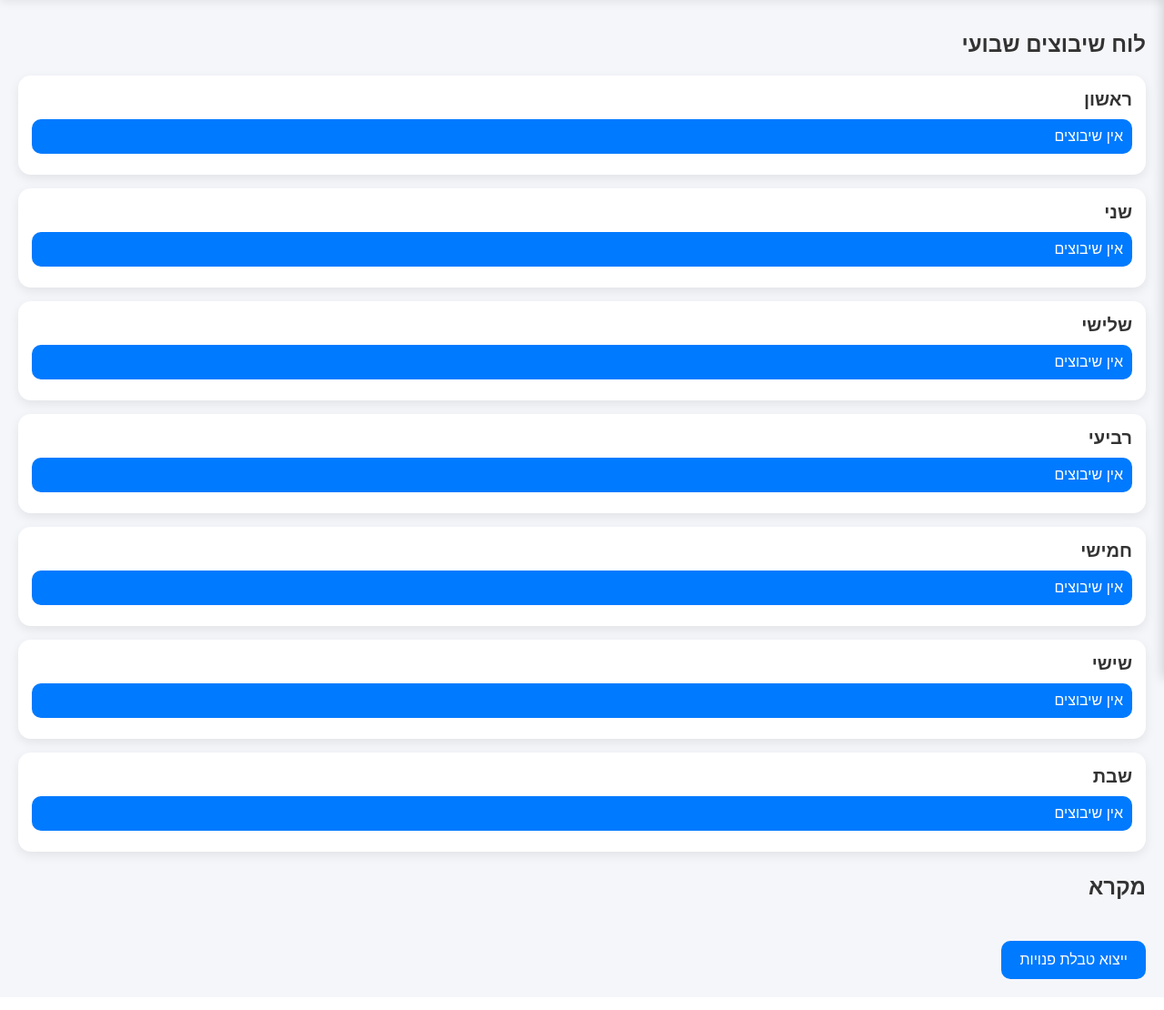
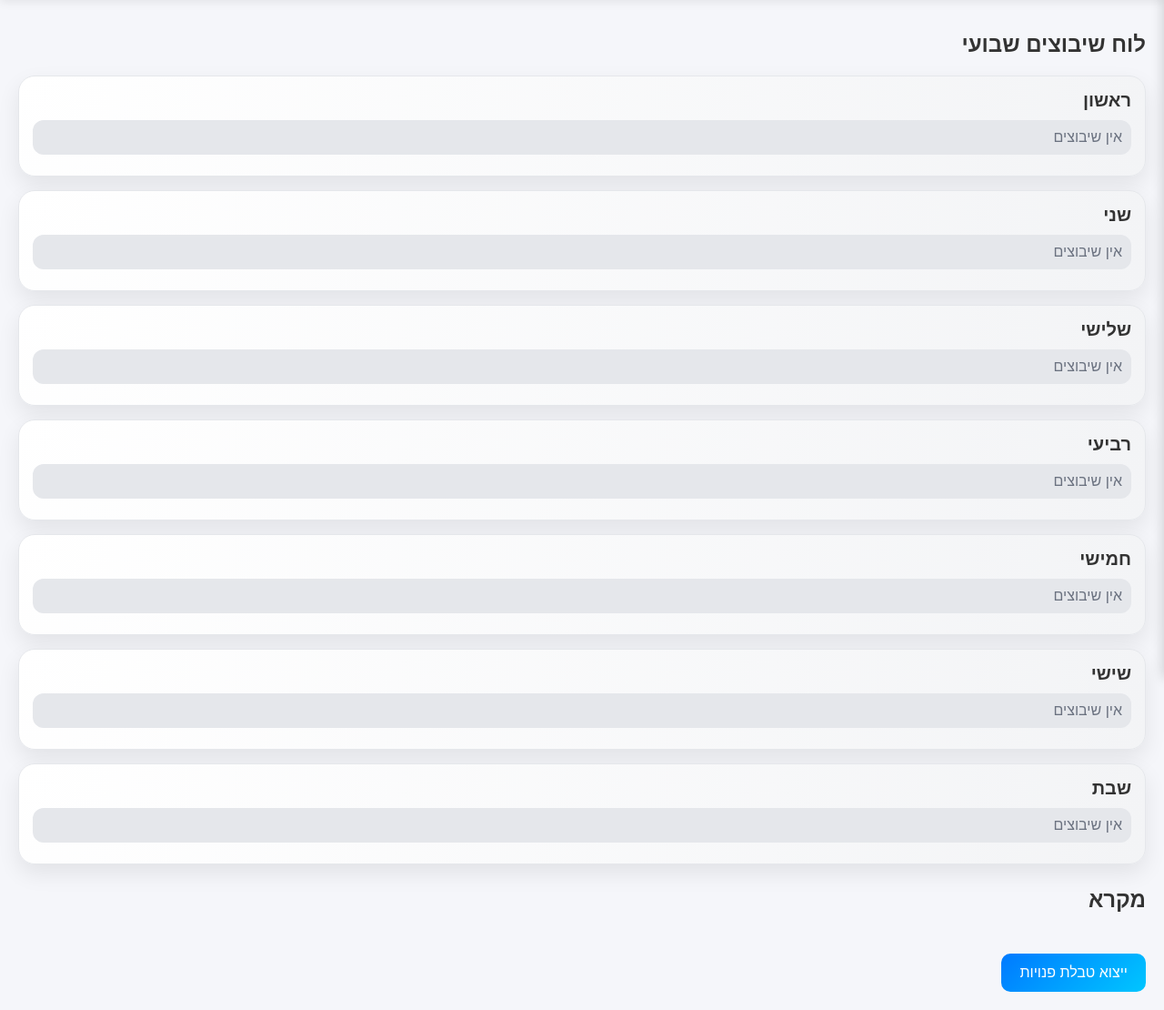
Before and after one commit to bucshelly-byte/WorkScedulear, a Flask app: page / in a window 1280 px wide. Shown: the part 55-1165 px from the top of the page at 91% size. Before the commit the page ends 1131 px from the top, so only its background shows below. Run offline with Flask 3, Linux system fonts and the light colour scheme; data that the repository does not hold is empty.

Commit message:
Update style.css

```diff
--- a/static/style.css
+++ b/static/style.css
@@ -178,12 +218,12 @@ body {
 }
 
 .primary-btn {
-    background: #007aff;
+    background: linear-gradient(135deg, #007aff, #00c6ff);
     color: white;
 }
 
 .primary-btn:hover {
-    background: #0062cc;
+    filter: brightness(0.95);
 }
 
 .secondary-btn {
@@ -259,10 +299,15 @@ body {
 }
 
 .day-card {
-    background: #ffffff;
+    background: radial-gradient(circle at top left, #ffffff, #f3f4f6);
     padding: 15px;
-    border-radius: 14px;
-    box-shadow: 0 4px 12px rgba(0,0,0,0.08);
+    border-radius: 18px;
+    box-shadow: 0 10px 25px rgba(0,0,0,0.08);
+    border: 1px solid #e5e7eb;
+}
+
+body.dark .day-card {
+    background: radial-gradient(circle at top left, #020617, #111827);
 }
 
 .day-title {
@@ -271,14 +316,27 @@ body {
     margin-bottom: 10px;
 }
 
+/* כרטיס שיבוץ */
 .slot-item {
     background: #007aff;
     color: white;
     padding: 10px;
-    border-radius: 10px;
+    border-radius: 12px;
     margin-bottom: 8px;
     font-size: 16px;
     cursor: pointer;
+    transition: transform 0.15s ease, box-shadow 0.15s ease;
+}
+
+.slot-item:hover {
+    transform: translateY(-2px);
+    box-shadow: 0 6px 14px rgba(0,0,0,0.18);
+}
+
+.slot-item.empty {
+    background: #e5e7eb;
+    color: #6b7280;
+    cursor: default;
 }
 
 /* --------------------------------------------------
@@ -306,3 +364,25 @@ body {
     height: 18px;
     border-radius: 6px;
 }
+
+/* --------------------------------------------------
+   אנימציות
+-------------------------------------------------- */
+.fade-in {
+    animation: fadeIn 0.35s ease;
+}
+
+.bounce-in {
+    animation: bounceIn 0.35s ease;
+}
+
+@keyframes fadeIn {
+    from { opacity: 0; transform: translateY(6px); }
+    to { opacity: 1; transform: translateY(0); }
+}
+
+@keyframes bounceIn {
+    0% { opacity: 0; transform: scale(0.9); }
+    60% { opacity: 1; transform: scale(1.03); }
+    100% { transform: scale(1); }
+}
```
Also changed, not shown: other parts of static/style.css (+42 -2 lines).
